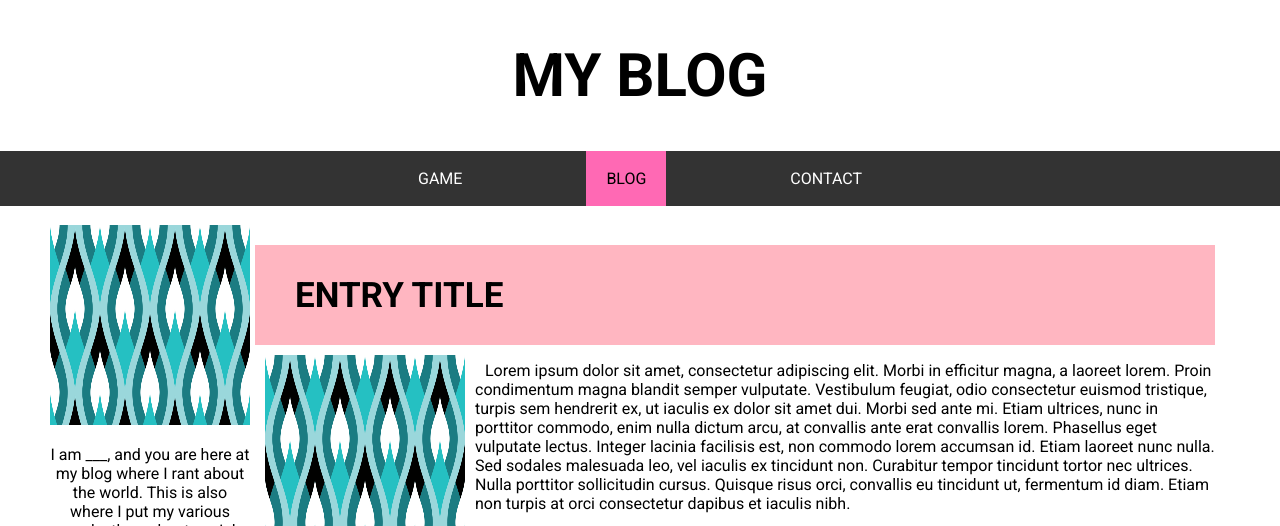
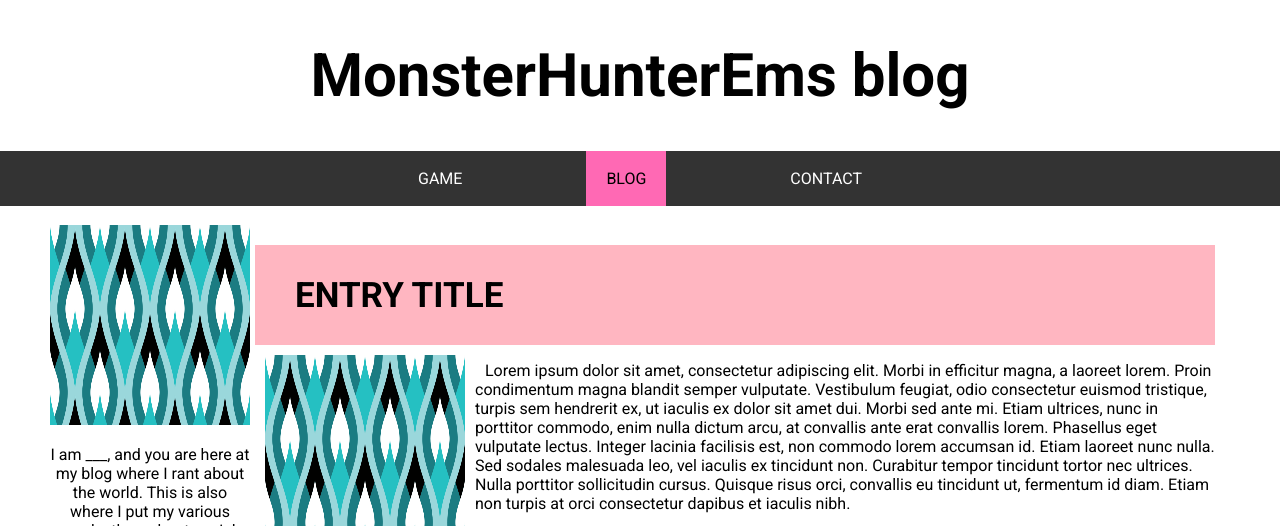
Before and after one commit to MonsterHunterEm/MonsterHunterEm.github.io, a plain HTML site: page index.html in a window 1280 px wide. Shown: the top 526 px of the page. Drawn offline with Linux system fonts and the light colour scheme.

Commit message:
Update index.html

```diff
--- a/index.html
+++ b/index.html
@@ -9,7 +9,7 @@
   </head>
   <body>
     <div class="banner">
-      <h1>MY BLOG</h1>
+      <h1>MonsterHunterEms blog</h1>
     </div>
     <ul>
       <li><a href="game.html">GAME</a></li>
```
